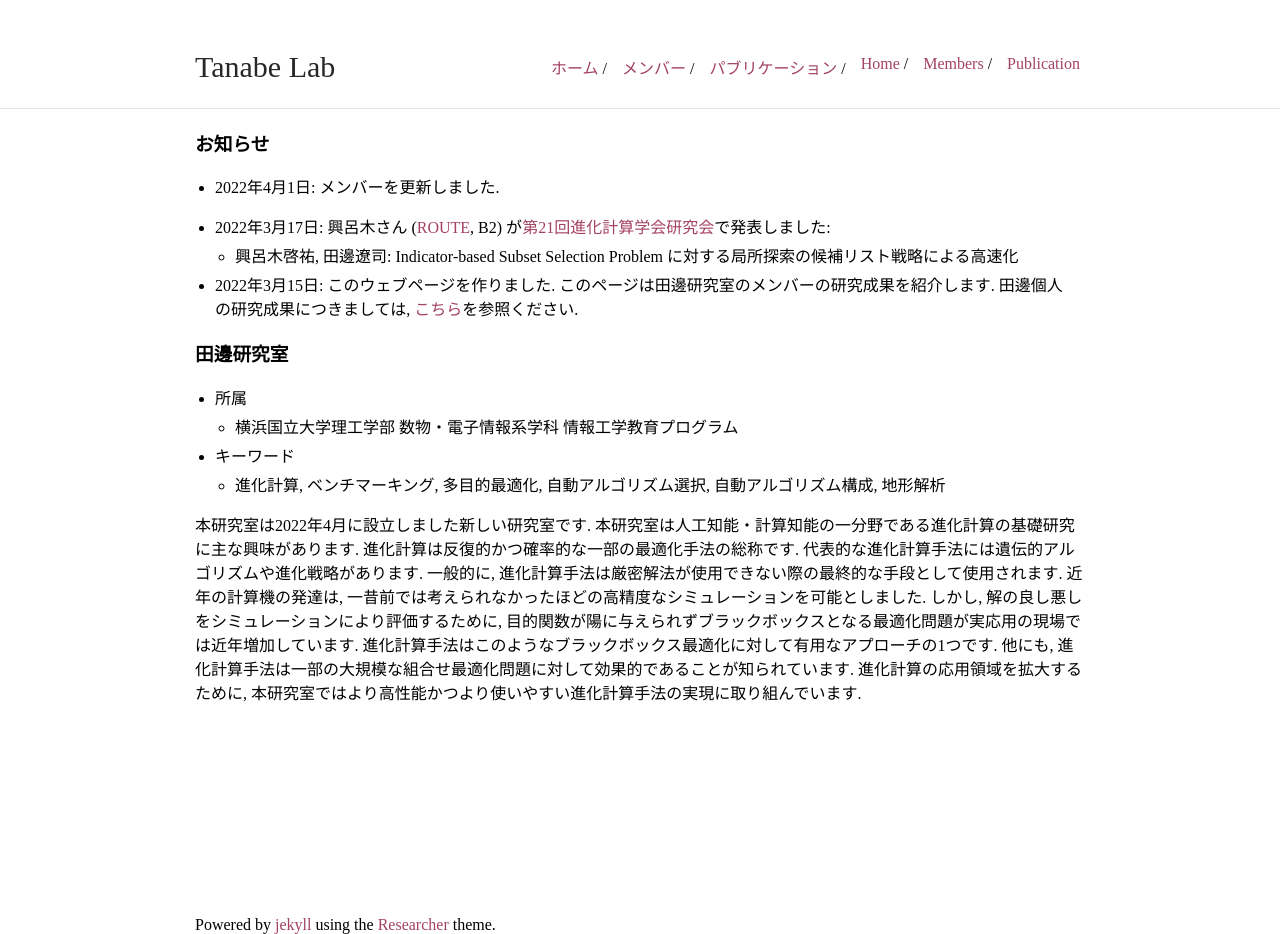
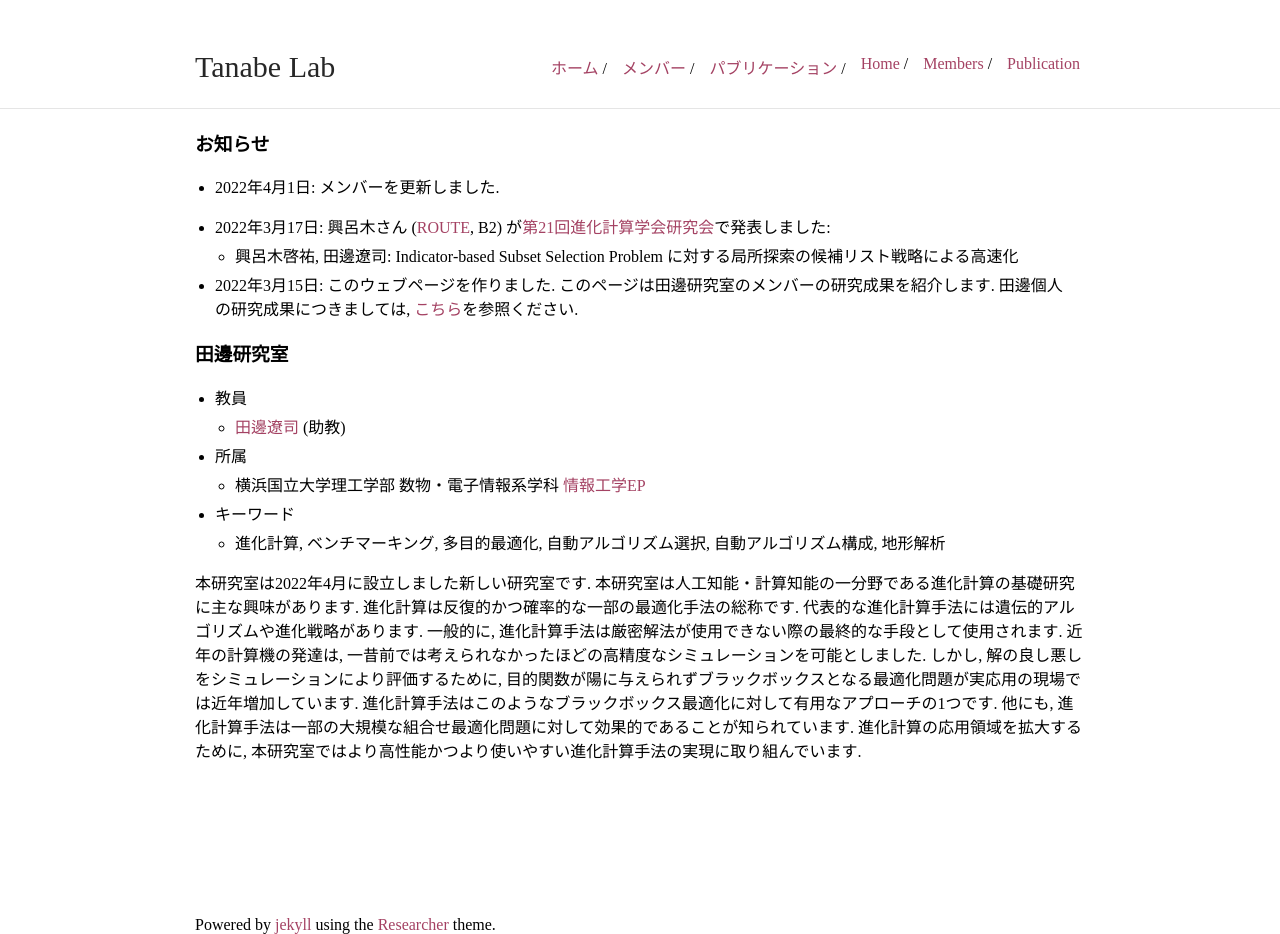
Before and after one commit to aopt-lab/aopt-lab.github.io, a Jekyll site: the page built from index.md, in a window 1280 px wide. Built offline with Jekyll 4.4.1, drawn with Linux system fonts in a browser that asks for light colours.

Commit message:
added links

```diff
--- a/index.md
+++ b/index.md
@@ -14,8 +14,11 @@ title: 田邊研究室
 
 ### 田邊研究室
 
+- 教員
+    - [田邊遼司](https://ryojitanabe.github.io/index-j) (助教)
+
 - 所属
-    - 横浜国立大学理工学部 数物・電子情報系学科 情報工学教育プログラム
+    - 横浜国立大学理工学部 数物・電子情報系学科 [情報工学EP](http://www.cse.ynu.ac.jp/)
 
 - キーワード
     - 進化計算, ベンチマーキング, 多目的最適化, 自動アルゴリズム選択, 自動アルゴリズム構成, 地形解析
```
